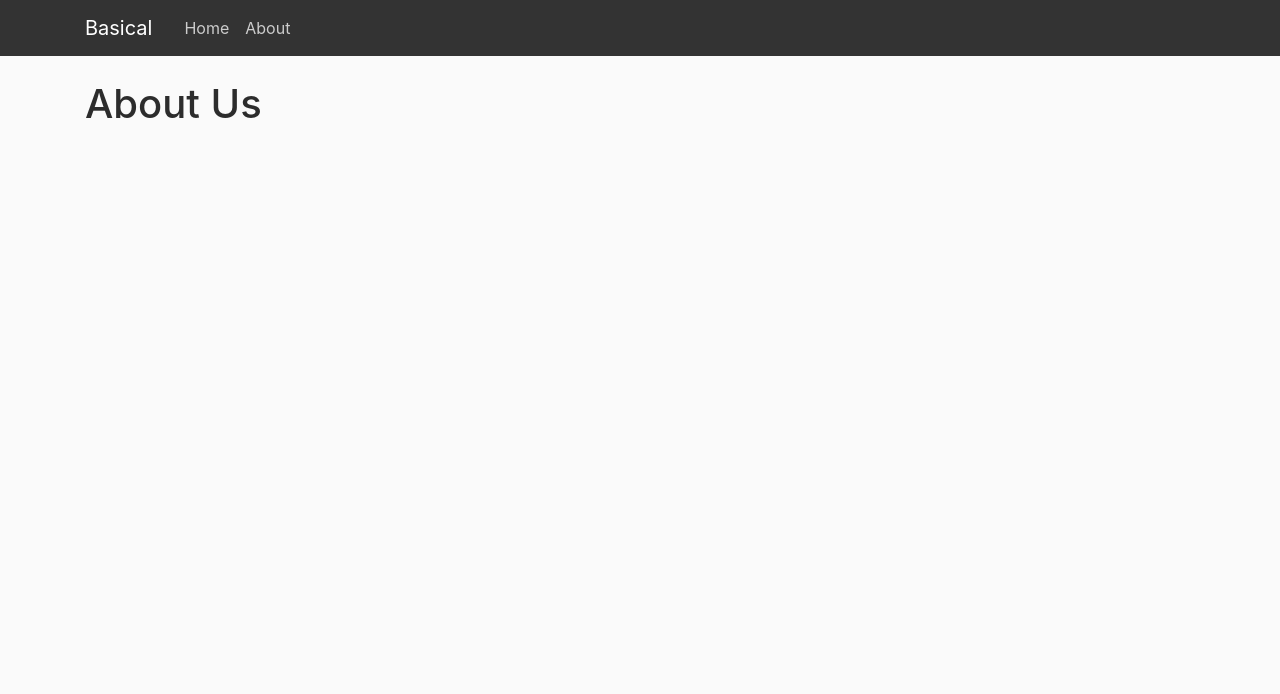
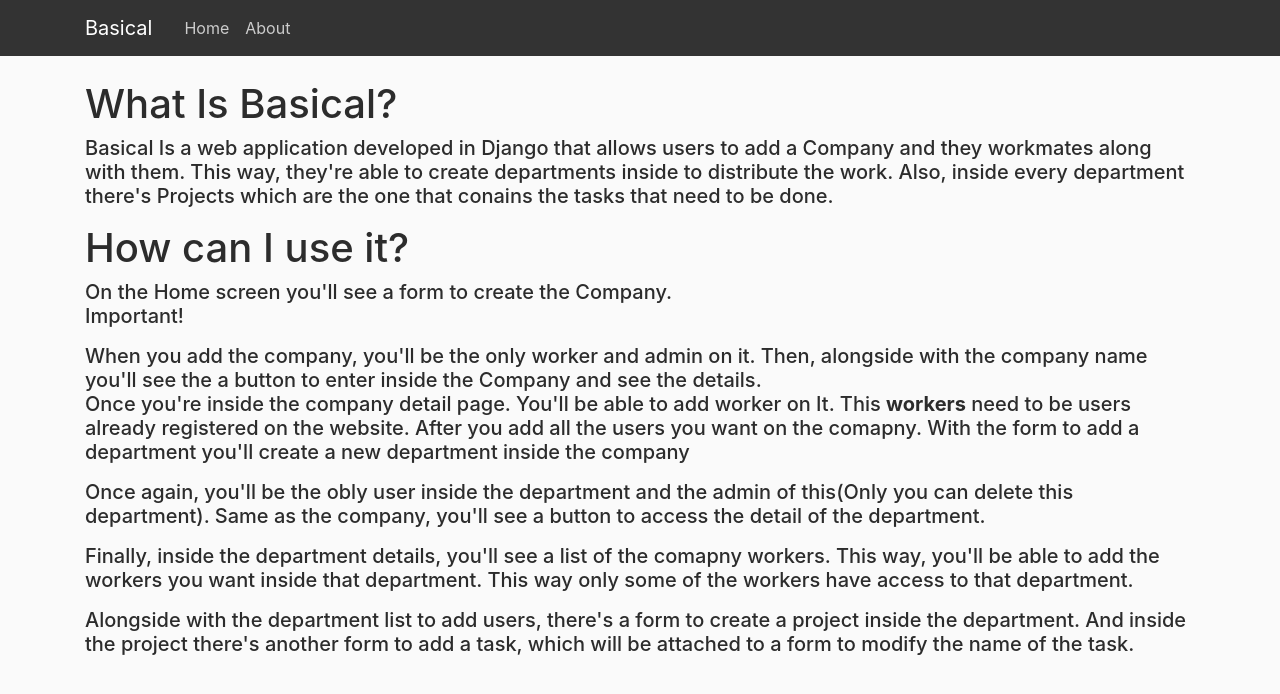
Before and after one commit to FaysalBM/Web-Project-Delivery1, a Django app: page /about/ in a window 1280 px wide. Shown: the top 694 px of the page. Run offline with Django 4.2, Linux system fonts and the light colour scheme; a user stored in the database is signed in; some libraries are stand-ins or nearby versions.

Commit message:
added about us texrt

```diff
--- a/src/wpApp/web/templates/web/about.html
+++ b/src/wpApp/web/templates/web/about.html
@@ -33,7 +33,18 @@
             </nav>
         </header>
         <div class="container">
-            <h1>About Us</h1>
+            <h1>What Is Basical?</h1>
+            <h5>
+                <p>Basical Is a web application developed in Django that allows users to add a Company and they workmates along with them. This way, they're able to create departments inside to distribute the work. Also, inside every department there's Projects which are the one that conains the tasks that need to be done.</p>
+            </h5>
+            <h1>How can I use it?</h1>
+            <h5>
+                On the Home screen you'll see a form to create the Company. <p>Important!</p> When you add the company, you'll be the only worker and admin on it. Then, alongside with the company name you'll see the a button to enter inside the Company and see the details.
+                <p>Once you're inside the company detail page. You'll be able to add worker on It. This <b>workers</b> need to be users already registered on the website. After you add all the users you want on the comapny. With the form to add a department you'll create a new department inside the company</p>
+                <p>Once again, you'll be the obly user inside the department and the admin of this(Only you can delete this department). Same as the company, you'll see a button to access the detail of the department.</p>
+                <p>Finally, inside the department details, you'll see a list of the comapny workers. This way, you'll be able to add the workers you want inside that department. This way only some of the workers have access to that department.</p>
+                <p>Alongside with the department list to add users, there's a form to create a project inside the department. And inside the project there's another form to add a task, which will be attached to a form to modify the name of the task. </p>
+            </h5>
         </div>
             <!-- Optional JavaScript -->
         <!-- jQuery first, then Popper.js, then Bootstrap JS -->
```
